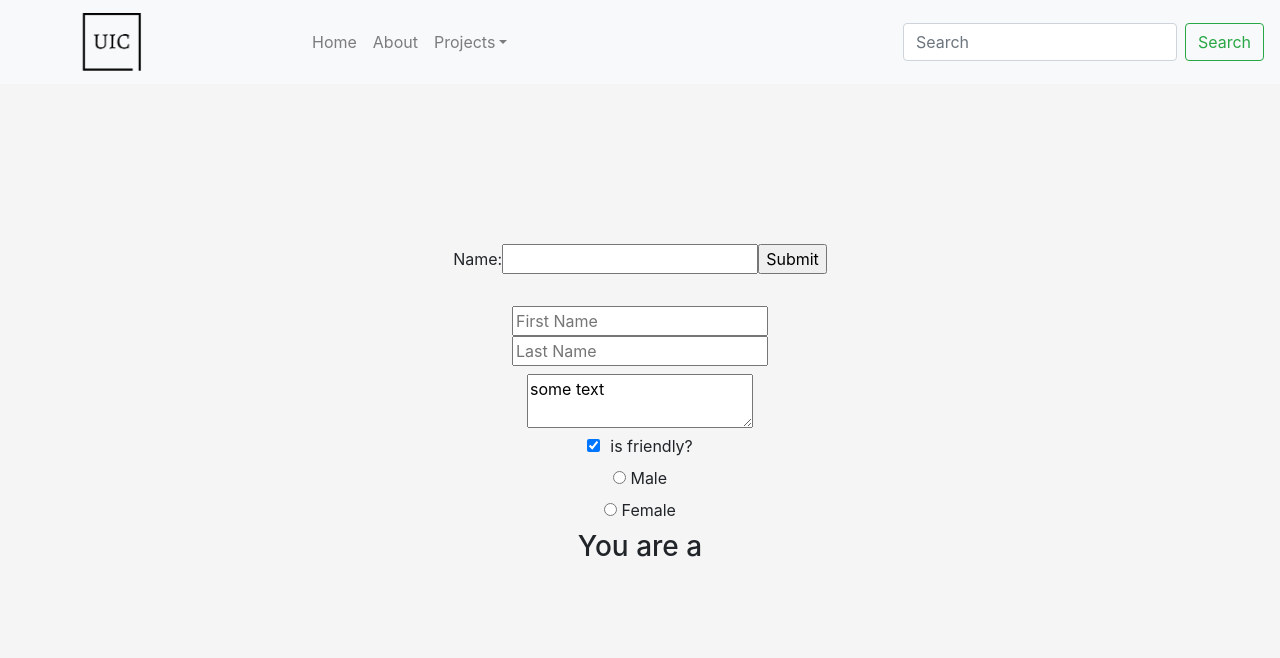
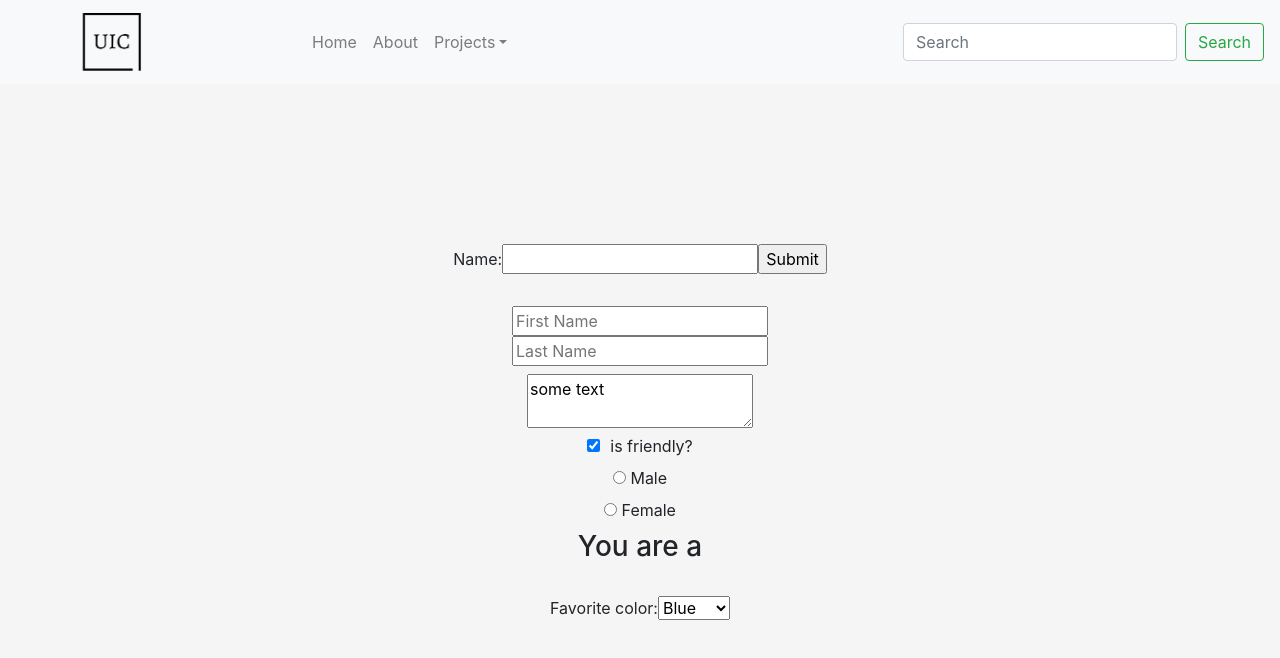
Before and after one commit to Fredrik93/react_tutorial, a React (Create React App) app: page /form in a window 1280 px wide. Shown: the top 658 px of the page. Built offline with nearby package versions, Linux system fonts and the light colour scheme.

Commit message:
add selects

```diff
--- a/src/Components/Forms.js
+++ b/src/Components/Forms.js
@@ -9,7 +9,8 @@ class Forms extends React.Component {
             firstName: "",
             lastName: "",
             isFriendly: true,
-            gender: ""
+            gender: "",
+            favColor: "blue"
         }
         this.handleCounter = this.handleCounter.bind(this)
         this.handleChange = this.handleChange.bind(this)
@@ -108,7 +109,20 @@ class Forms extends React.Component {
                     /> Female
                 </label>
                 <h3> You are a {this.state.gender}</h3>
+                <br />
+                <label>Favorite color: </label>
+                <select value={this.state.favColor}
+                    onChange={this.handleChange}
+                    name="favColor"
+                >
+                    <option value="blue">Blue</option>
+                    <option value="yellow">Yellow</option>
+                    <option value="green">green</option>
+                    <option value="white">white</option>
 
+
+
+                </select>
             </div>)
     }
 }
```
